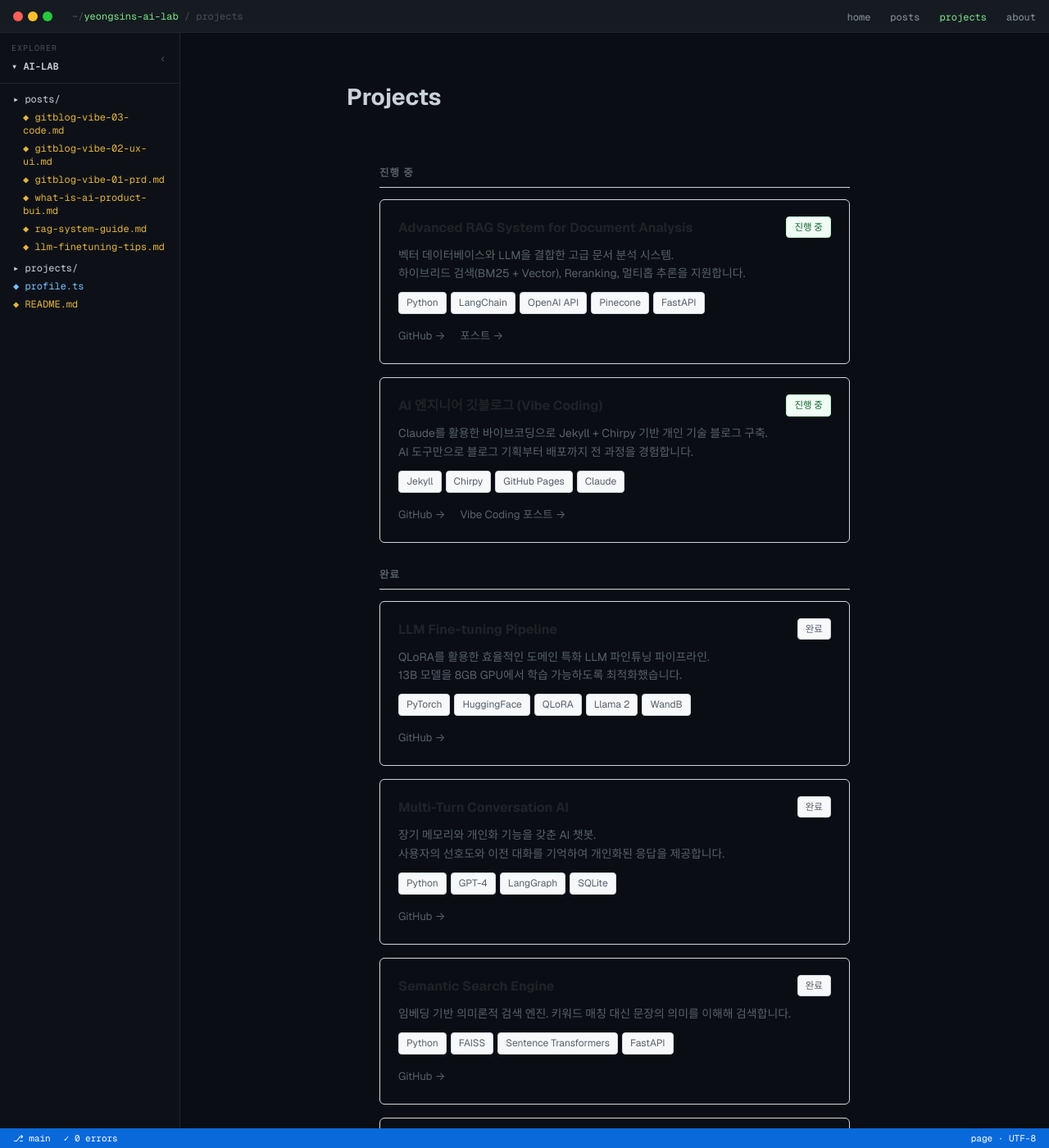
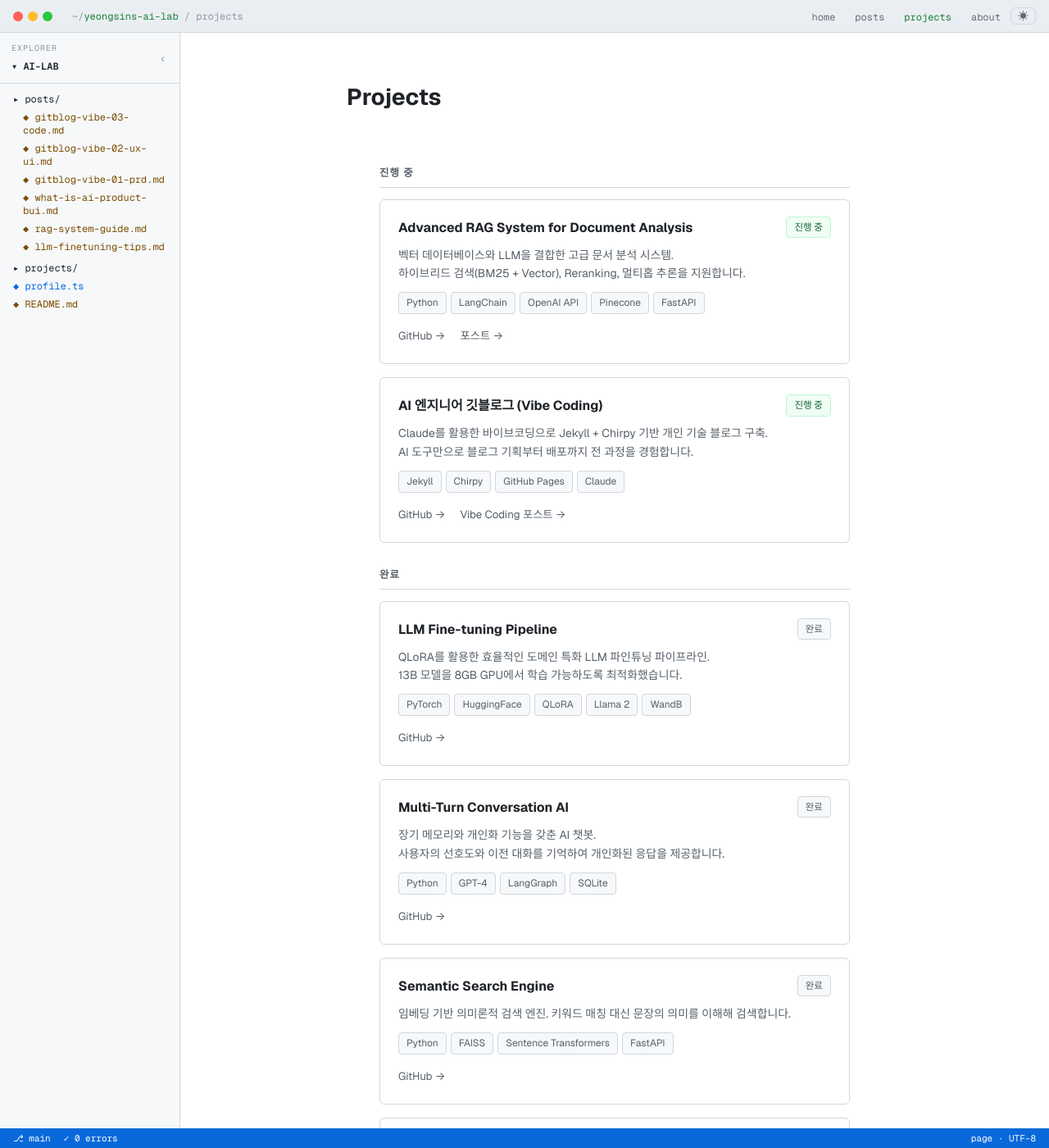
Before and after one commit to ByeonYeongsin/byeonyeongsin.github.io, a Jekyll site: the page built from _tabs/projects.md, in a window 1280 px wide and 1400 px high. Shown: the whole window at 82% size. Built offline with Jekyll 4.4.1, drawn with Linux system fonts in a browser that asks for light colours.

Commit message:
feat: add dark/light mode toggle
- [data-theme="light"] CSS variable overrides in terminal-theme.css
  (GitHub light palette: bg #fff/#f6f8fa, text #1f2328, accents adjusted)
- body transition on background/color for smooth theme switch
- ☾/☀ toggle button in topbar (right of nav)
- applyTheme() reads localStorage → falls back to prefers-color-scheme
- Flash-prevention inline script in head.html applies theme before render

Co-Authored-By: Claude Sonnet 4.6 <noreply@anthropic.com>

```diff
--- a/_includes/head.html
+++ b/_includes/head.html
@@ -1,3 +1,6 @@
+<script>
+  (function(){var t=localStorage.getItem('theme')||(window.matchMedia('(prefers-color-scheme: light)').matches?'light':'dark');document.documentElement.setAttribute('data-theme',t);})();
+</script>
 <meta charset="utf-8">
 <meta name="viewport" content="width=device-width, initial-scale=1">
 <meta name="description" content="{{ page.excerpt | default: site.description | strip_html | normalize_whitespace | truncatewords: 20 }}">
--- a/_layouts/default.html
+++ b/_layouts/default.html
@@ -26,6 +26,9 @@
       <li><a href="{{ '/projects/' | relative_url }}" {% if page.url contains '/projects/' %}class="active"{% endif %}>projects</a></li>
       <li><a href="{{ '/about/' | relative_url }}" {% if page.url contains '/about/' %}class="active"{% endif %}>about</a></li>
     </ul>
+    <button class="theme-toggle" id="themeToggle" title="Toggle light/dark mode" aria-label="Toggle theme">
+      <span class="theme-icon">☾</span>
+    </button>
   </header>
 
   <!-- MAIN AREA -->
@@ -83,10 +86,28 @@
   margin-left: 4px;
 }
 .topbar-sidebar-btn:hover { color: var(--green); }
+
+.theme-toggle {
+  background: none;
+  border: 1px solid var(--border-default);
+  border-radius: var(--radius-sm);
+  cursor: pointer;
+  color: var(--text-muted);
+  font-size: 13px;
+  padding: 3px 8px;
+  line-height: 1;
+  transition: var(--transition-fast);
+  display: flex;
+  align-items: center;
+  gap: 5px;
+}
+.theme-toggle:hover { color: var(--text-default); border-color: var(--border-light); }
+.theme-icon { font-size: 13px; }
 </style>
 
 <script>
 (function() {
+  /* ── sidebar toggle ── */
   var sidebar = document.querySelector('.sidebar');
   var innerBtn = document.getElementById('sidebarToggle');
   var outerBtn = document.getElementById('topbarSidebarBtn');
@@ -105,15 +126,28 @@
       localStorage.setItem(COLLAPSED_KEY, '0');
     }
   }
+  setCollapsed(localStorage.getItem(COLLAPSED_KEY) === '1');
+  innerBtn.addEventListener('click', function() { setCollapsed(!sidebar.classList.contains('collapsed')); });
+  outerBtn.addEventListener('click', function() { setCollapsed(false); });
 
-  // restore state
-  setCollapsed(localStorage.getItem(COLLAPSED_KEY) === '1');
+  /* ── theme toggle ── */
+  var themeBtn  = document.getElementById('themeToggle');
+  var themeIcon = themeBtn.querySelector('.theme-icon');
+  var THEME_KEY = 'theme';
 
-  innerBtn.addEventListener('click', function() {
-    setCollapsed(!sidebar.classList.contains('collapsed'));
-  });
-  outerBtn.addEventListener('click', function() {
-    setCollapsed(false);
+  function applyTheme(theme) {
+    document.documentElement.setAttribute('data-theme', theme);
+    themeIcon.textContent = theme === 'light' ? '☀' : '☾';
+    localStorage.setItem(THEME_KEY, theme);
+  }
+
+  var saved = localStorage.getItem(THEME_KEY) ||
+    (window.matchMedia('(prefers-color-scheme: light)').matches ? 'light' : 'dark');
+  applyTheme(saved);
+
+  themeBtn.addEventListener('click', function() {
+    var current = document.documentElement.getAttribute('data-theme');
+    applyTheme(current === 'light' ? 'dark' : 'light');
   });
 })();
 </script>
--- a/assets/css/terminal-theme.css
+++ b/assets/css/terminal-theme.css
@@ -42,6 +42,33 @@
   --transition-base: all 0.2s ease;
 }
 
+/* ── LIGHT MODE OVERRIDES ── */
+[data-theme="light"] {
+  --bg-base:        #ffffff;
+  --bg-panel:       #f6f8fa;
+  --bg-hover:       #eaeef2;
+  --bg-active:      #dce3ea;
+  --bg-overlay:     #d0d7de;
+
+  --border-default: #d0d7de;
+  --border-light:   #e1e7ed;
+  --border-focus:   #0969da;
+
+  --text-primary:   #1f2328;
+  --text-default:   #1f2328;
+  --text-muted:     #636c76;
+  --text-dim:       #9198a1;
+
+  --green:   #1a7f37;
+  --blue:    #0969da;
+  --orange:  #953800;
+  --purple:  #8250df;
+  --red:     #cf222e;
+  --yellow:  #7d4e00;
+  --white:   #1f2328;
+  --accent:  #0969da;
+}
+
 *, *::before, *::after { box-sizing: border-box; margin: 0; padding: 0; }
 
 html { -webkit-font-smoothing: antialiased; }
@@ -51,6 +78,7 @@ body {
   font-size: 14px;
   background: var(--bg-base);
   color: var(--text-default);
+  transition: background 0.2s ease, color 0.2s ease;
 }
 
 a { color: var(--blue); text-decoration: none; }
```
